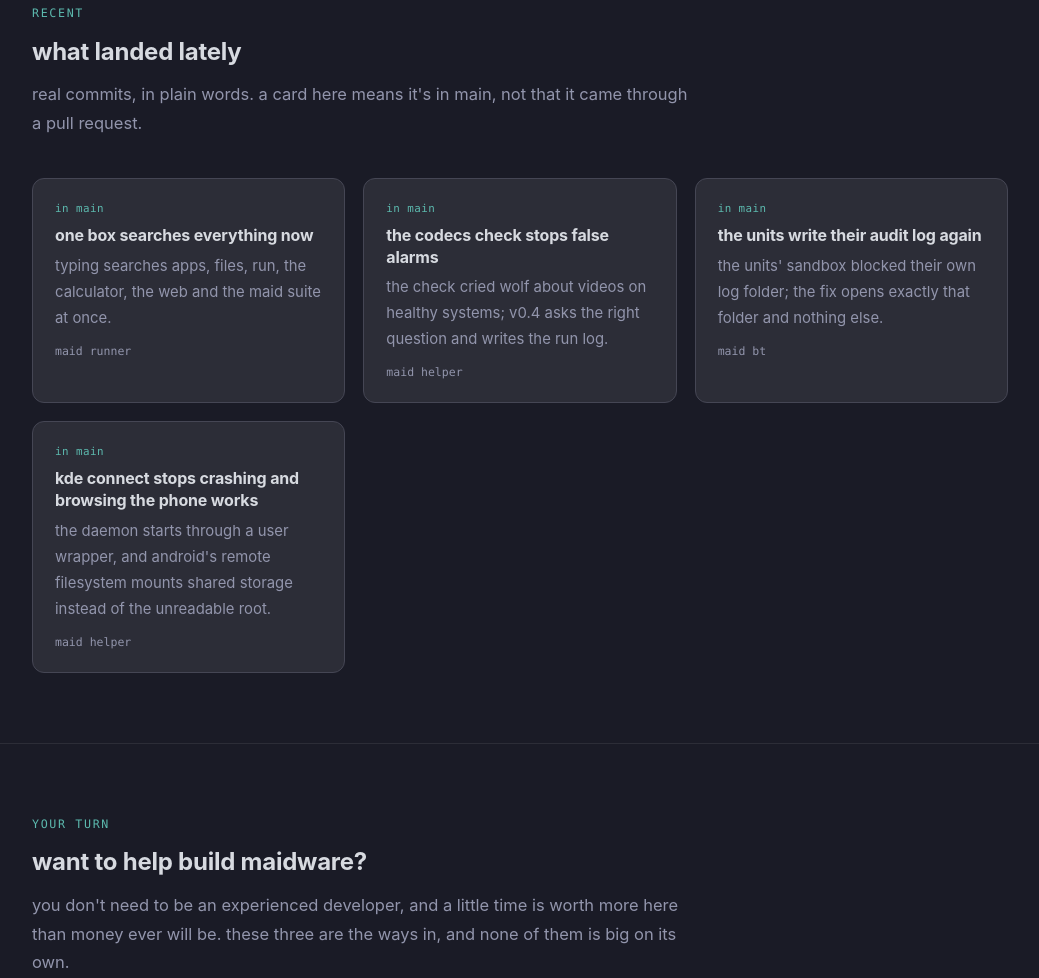
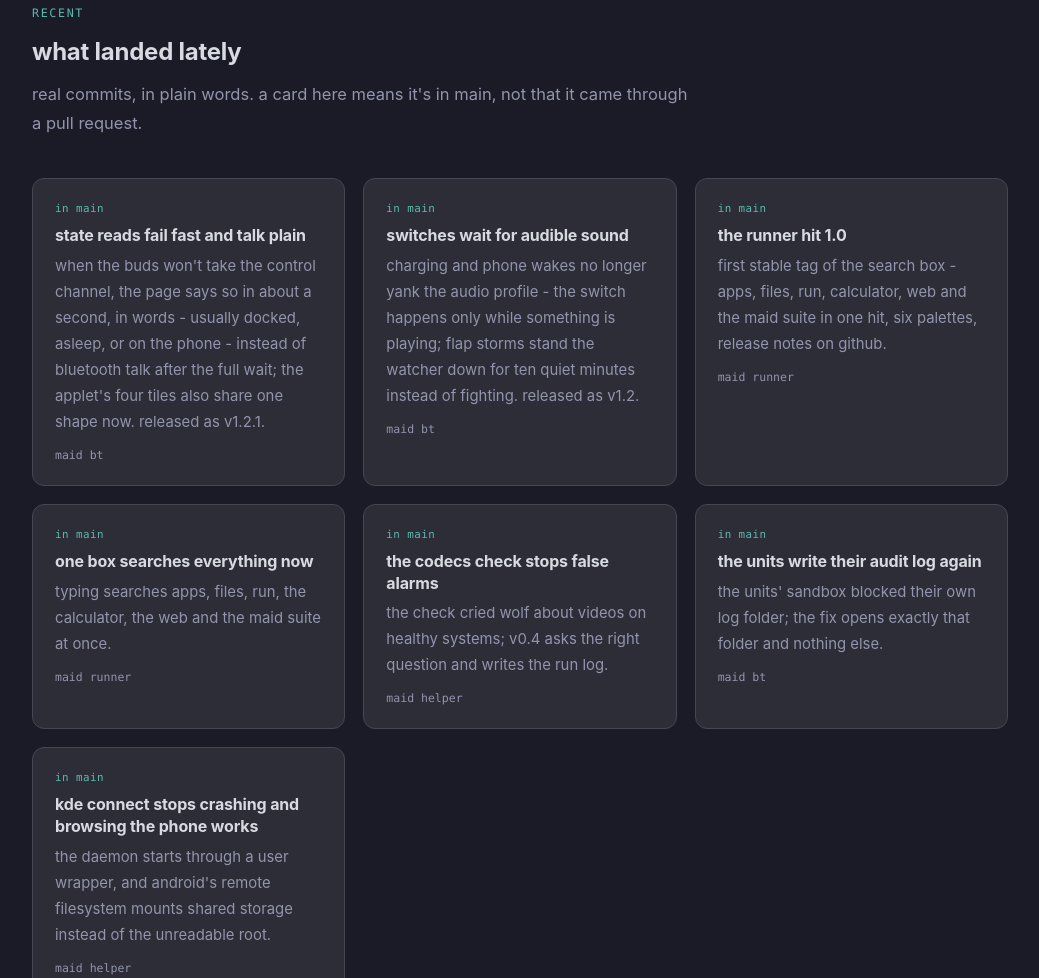
Before and after one commit to Maidware-Project/Maidware-Project.github.io, a plain HTML site: page contributions/index.html in a window 1280 px wide. Shown: the part 959-1937 px from the top of the page, without its empty margins (120-1159 px from the left). Drawn offline with Linux system fonts and the light colour scheme.

Commit message:
what landed: Maid BT v1.2/v1.2.1 + Maid Runner v1.0 cards

```diff
--- a/contributions/index.html
+++ b/contributions/index.html
@@ -144,6 +144,41 @@
       </div>
 
       <div class="rules">
+        <div class="rule contrib">
+          <span class="tag cat" data-i18n="recent.status">in main</span>
+          <h3><a href="https://github.com/Maidware-Project/Maid-BT/releases/tag/v1.2.1" data-i18n="recent.c5.title">state reads fail fast and talk plain</a></h3>
+          <p data-i18n="recent.c5.body">
+            when the buds won't take the control channel, the page says so in
+            about a second, in words - usually docked, asleep, or on the phone -
+            instead of bluetooth talk after the full wait; the applet's four
+            tiles also share one shape now. released as v1.2.1.
+          </p>
+          <p class="meta">maid bt</p>
+        </div>
+
+        <div class="rule contrib">
+          <span class="tag cat" data-i18n="recent.status">in main</span>
+          <h3><a href="https://github.com/Maidware-Project/Maid-BT/releases/tag/v1.2.0" data-i18n="recent.c6.title">switches wait for audible sound</a></h3>
+          <p data-i18n="recent.c6.body">
+            charging and phone wakes no longer yank the audio profile - the
+            switch happens only while something is playing; flap storms stand
+            the watcher down for ten quiet minutes instead of fighting.
+            released as v1.2.
+          </p>
+          <p class="meta">maid bt</p>
+        </div>
+
+        <div class="rule contrib">
+          <span class="tag cat" data-i18n="recent.status">in main</span>
+          <h3><a href="https://github.com/Maidware-Project/Maid-Runner/releases/tag/v1.0.0" data-i18n="recent.c7.title">the runner hit 1.0</a></h3>
+          <p data-i18n="recent.c7.body">
+            first stable tag of the search box - apps, files, run, calculator,
+            web and the maid suite in one hit, six palettes, release notes on
+            github.
+          </p>
+          <p class="meta">maid runner</p>
+        </div>
+
         <div class="rule contrib">
           <span class="tag cat" data-i18n="recent.status">in main</span>
           <h3><a href="https://github.com/Maidware-Project/Maid-Runner/commit/f530af3424df2da00ce25fe609cea717fff02e6c" data-i18n="recent.c1.title">one box searches everything now</a></h3>
```
